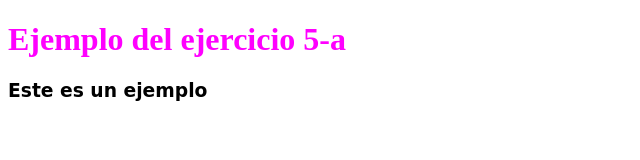
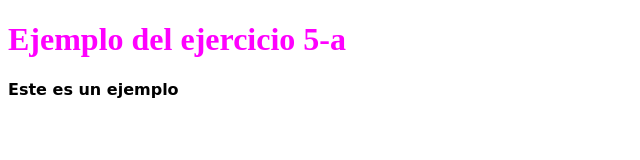
Before and after one commit to laradelcoro24/Curso-Full-Stack-Syloper, a plain HTML site: page index.html in a window 1280 px wide. Shown: the full height of the page, 0-640 px from the left. Drawn offline with Linux system fonts and the light colour scheme.

Commit message:
modificacion

```diff
--- a/index.html
+++ b/index.html
@@ -5,7 +5,7 @@
 	<meta name="viewport" content="width=device-width, initial-scale=1">
 	<title>EJERCICIO5</title>
 	<h1 style="color:fuchsia;" >Ejemplo del ejercicio 5-a</h1>
-	<h3 style="font-family:cursive;"> Este es un ejemplo </h3>
+	<h4 style="font-family:cursive;" color="blue"> Este es un ejemplo </h4>
 </head>
 <body>
 
```
